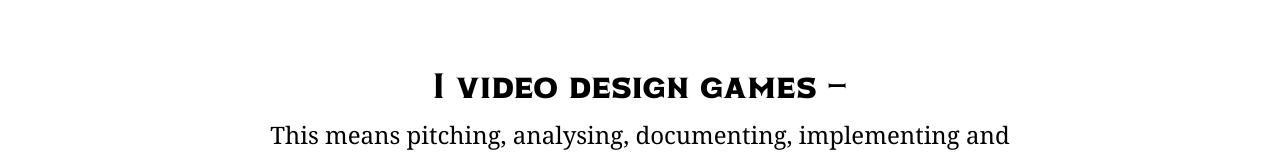
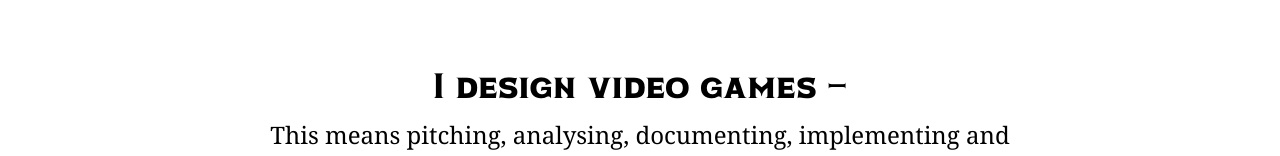
Before and after one commit to wilbefast/wilbefast.github.io, a plain HTML site: page index.html in a window 1280 px wide. Shown: the part 324-480 px from the top of the page. Drawn offline with Linux system fonts and the light colour scheme.

Commit message:
Fixed typo

```diff
--- a/index.html
+++ b/index.html
@@ -43,7 +43,7 @@
     </div>
 
     <div class="subtitle">
-        I video design games&nbsp;-
+        I design video games&nbsp;-
     </div>
 
     <div class="overview">
```
